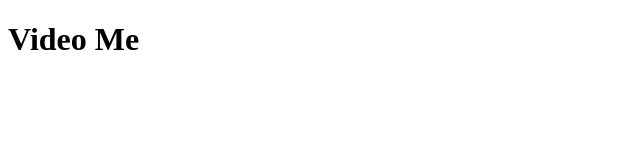
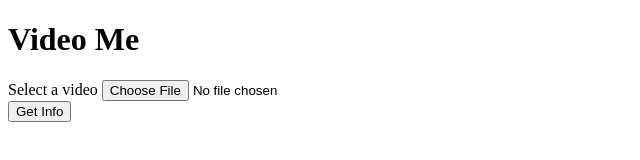
Before and after one commit to ldco2016/videome, an Electron app: page index.html in a window 1280 px wide. Shown: the whole page, without its empty margins (0-640 px from the left). Drawn offline with Linux system fonts and the light colour scheme.

Commit message:
Used debugger to extract file details

```diff
--- a/index.html
+++ b/index.html
@@ -8,5 +8,19 @@
 </head>
 <body>
   <h1>Video Me</h1>
+  <form>
+    <div>
+      <label>Select a video</label>
+      <input type="file" accept="video/*">
+    </div>
+    <button type="submit">Get Info</button>
+  </form>
+
+  <script>
+  document.querySelector('form').addEventListener('submit', (event) => {
+    event.preventDefault();
+    const file = document.querySelector('input').files[0];
+  });
+</script>
 </body>
 </html>
```
